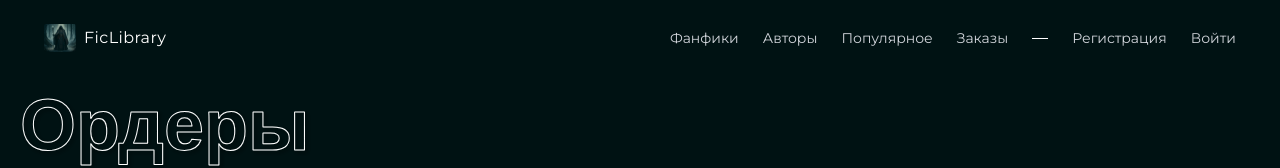
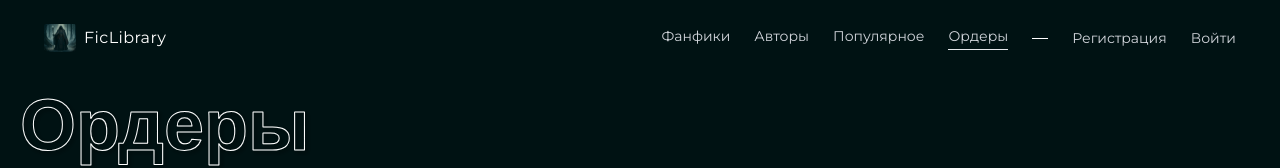
Before and after one commit to denniztr/poetry-blog, a Next.js app: page /orders in a window 1280 px wide. Shown: the top 168 px of the page. Built offline with nearby package versions, Linux system fonts and the light colour scheme.

Commit message:
header nav routes

```diff
--- a/app/components/Header.tsx
+++ b/app/components/Header.tsx
@@ -1,5 +1,4 @@
 'use client';
-
 
 import { usePathname } from 'next/navigation';
 import Link from 'next/link';
@@ -7,13 +6,15 @@ import Image from 'next/image';
 
 import { MdMenu } from "react-icons/md";
 
+import useRoutes from '@/app/hooks/useRoutes';
+
 import clsx from 'clsx'
 
 
 export default function Header() {
   const pathname = usePathname();
-
-
+  const routes = useRoutes();
+  console.log(routes)
   return (
     <section
       className={
@@ -42,38 +43,25 @@ export default function Header() {
         </div>
         <nav className="hidden md:block">
           <ul className="text-gray-300 flex space-x-6 items-center font-normal">
-            <li className="">
-              <Link
-                href="/fanfiction"
-                className="text-sm pb-1 transition duration-300 hover:border-b"
-              >
-                Фанфики
-              </Link>
-            </li>
-            <li>
-              <Link
-                href="/authors"
-                className="text-sm pb-1 transition duration-300 hover:border-b"
-              >
-                Авторы
-              </Link>
-            </li>
-            <li>
-              <Link
-                href="/popular"
-                className="text-sm pb-1 transition duration-300 hover:border-b"
-              >
-                Популярное
-              </Link>
-            </li>
-            <li>
-              <Link
-                href="/orders"
-                className="text-sm pb-1 transition duration-300 hover:border-b"
-              >
-                Заказы
-              </Link>
-            </li>
+            {routes.map((route, index) => (
+              <li key={index} className='pb-1'>
+                <Link
+                  className={clsx(
+                    `
+                      text-sm
+                      pb-1
+                      transition
+                      duration-300
+                      hover:border-b
+                    `,
+                    route.active && 'border-b'
+                  )}
+                  href={route.path}
+                >
+                  {route.label}
+                </Link>
+              </li>
+            ))}
             <div className="w-4 h-[1px] bg-white" />
             <li>
               <Link
--- /dev/null
+++ b/app/hooks/useRoutes.tsx
@@ -0,0 +1,35 @@
+import { useMemo } from "react";
+import { usePathname } from "next/navigation";
+
+const useRoutes = () => {
+  const pathname = usePathname();
+
+  const router = useMemo(
+    () => [
+      {
+        label: 'Фанфики',
+        path: '/fanfiction',
+        active: pathname === '/fanfiction'
+      },
+      {
+        label: 'Авторы',
+        path: '/authors',
+        active: pathname === '/authors'
+      },
+      {
+        label: 'Популярное',
+        path: '/popular',
+        active: pathname === '/popular'
+      },
+      {
+        label: 'Ордеры',
+        path: '/orders',
+        active: pathname === '/orders'
+      },
+    ], [pathname]
+  )
+
+  return router
+}
+
+export default useRoutes;
```
